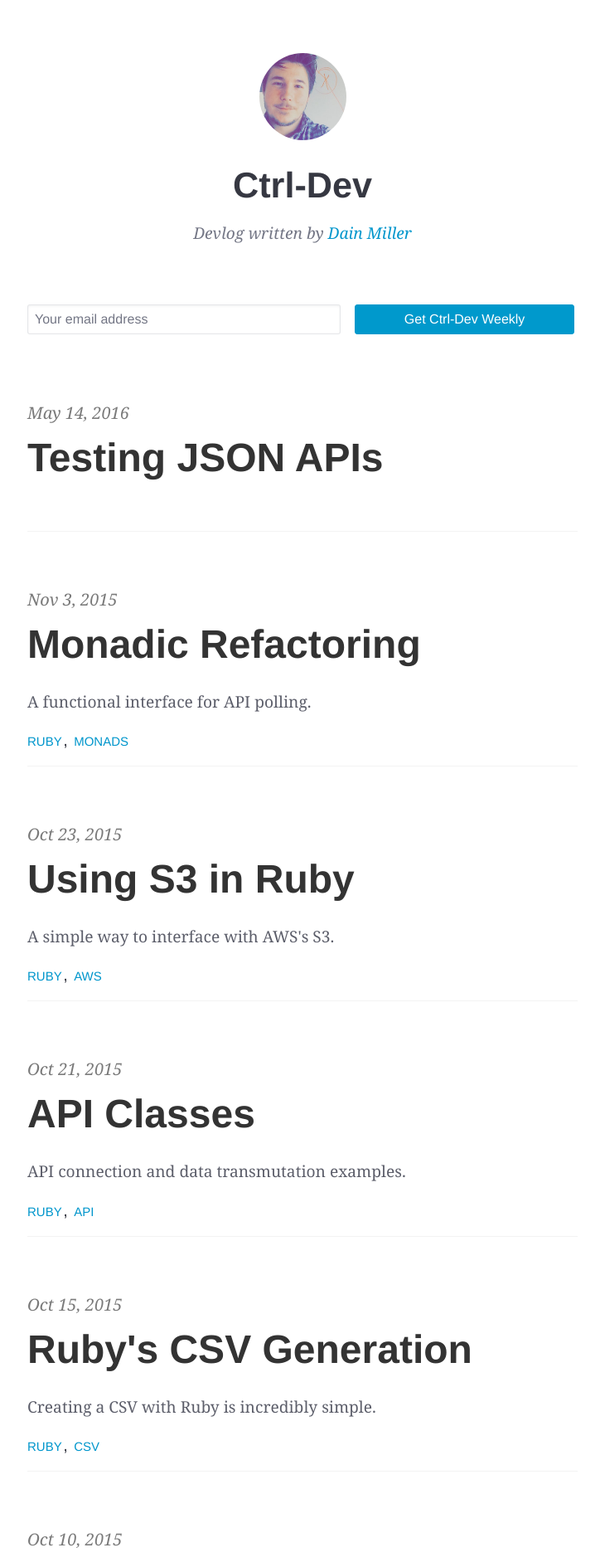
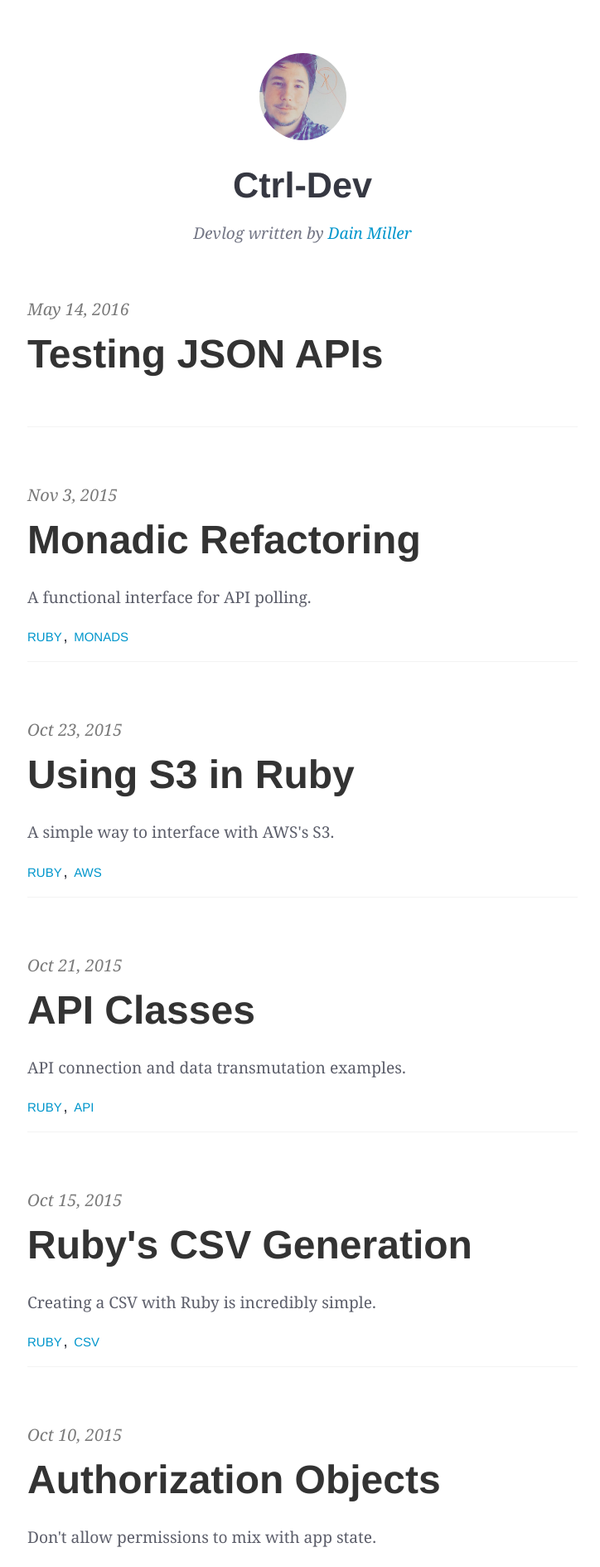
Before and after one commit to mraiur/dainmiller.github.io, a Jekyll site: the page built from index.html, in a window 1280 px wide. Shown: the top 1889 px of the page at 83% size, without its empty margins (275-999 px from the left). Built offline with Jekyll 4.4.1, drawn with Linux system fonts in a browser that asks for light colours; the list of posts is cut into pages by our own code.

Commit message:
Update default.html

```diff
--- a/_layouts/default.html
+++ b/_layouts/default.html
@@ -38,22 +38,22 @@
         </h2>
         </header>
 
-        <section class='etc email-container'>
-        <div class='email-container'>
-        <form accept-charset="UTF-8" action="https://formkeep.com/f/c8a10ef3d5eb" method="POST">
-        <fieldset>
-            <legend class='offscreen'>
-            Sign up to receive a weekly recap from Ctrl-Dev
-            </legend>
+<!--        <section class='etc email-container'>-->
+<!--        <div class='email-container'>-->
+<!--        <form accept-charset="UTF-8" action="https://formkeep.com/f/c8a10ef3d5eb" method="POST">-->
+<!--        <fieldset>-->
+<!--            <legend class='offscreen'>-->
+<!--            Sign up to receive a weekly recap from Ctrl-Dev-->
+<!--            </legend>-->
 
-              <input type="hidden" name="utf8" value="✓">
-            <input aria-label='Your email address' class='newsletter-email-input' name='email' placeholder='Your email address' required type='email'>
-            <input class='newsletter-submit-button' type='submit' value='Get Ctrl-Dev Weekly'>
-        </fieldset>
-    </form>
-</div>
+<!--              <input type="hidden" name="utf8" value="✓">-->
+<!--            <input aria-label='Your email address' class='newsletter-email-input' name='email' placeholder='Your email address' required type='email'>-->
+<!--            <input class='newsletter-submit-button' type='submit' value='Get Ctrl-Dev Weekly'>-->
+<!--        </fieldset>-->
+<!--    </form>-->
+<!--</div>-->
 
-</section>
+<!--</section>-->
 
   <div class="site-wrap">
     <div class="post p2 p-responsive wrap" role="main">
```
